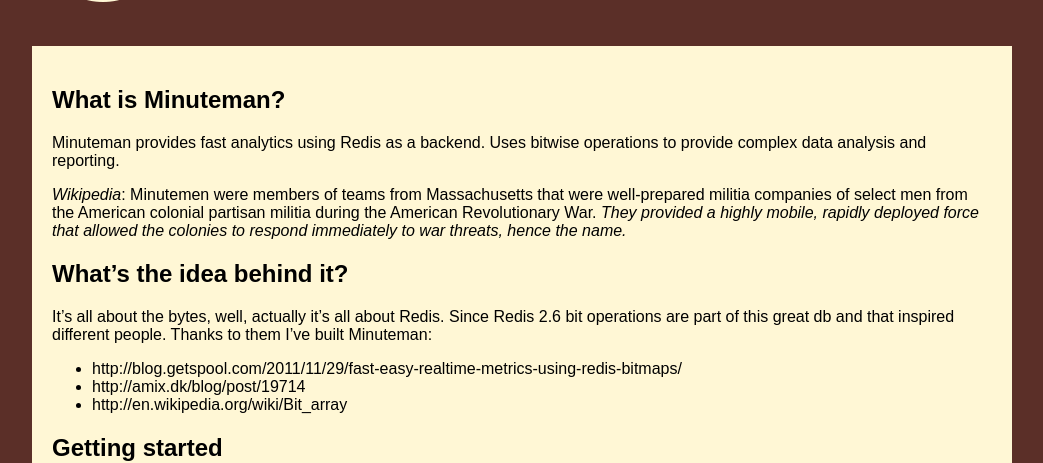
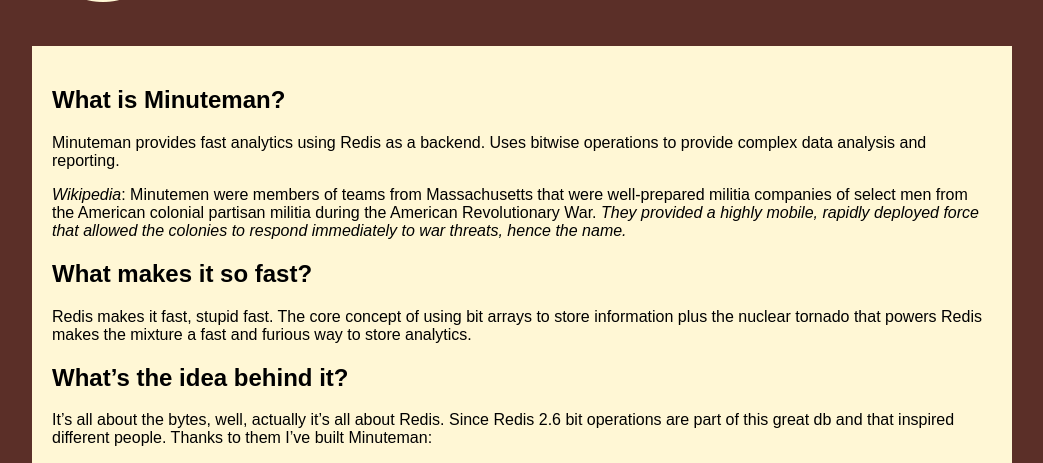
Before and after one commit to elcuervo/minuteman, a Jekyll site: the page built from index.md, in a window 1280 px wide and 1400 px high, scrolled down 190 px. Shown: the top 463 px of the window, without its empty margins (138-1181 px from the left). Built offline with Jekyll 4.4.1, drawn with Linux system fonts in a browser that asks for light colours; some web fonts are replaced; Markdown is read by kramdown in place of the engine named in the settings; some of the changed lines change nothing that is shown; some of the changed text lies outside the part shown.

Commit message:
Fixed links and more info added

```diff
--- a/index.md
+++ b/index.md
@@ -14,6 +14,11 @@
 deployed force that allowed the colonies to respond immediately to war threats,
 hence the name._
 
+## What makes it so fast?
+
+Redis makes it fast, stupid fast. The core concept of using bit arrays to store
+information plus the nuclear tornado that powers Redis makes the mixture a fast
+and furious way to store analytics.
 
 ## What's the idea behind it?
 
@@ -21,9 +26,9 @@
 Since Redis 2.6 bit operations are part of this great db and that inspired
 different people. Thanks to them I've built Minuteman:
 
-* http://blog.getspool.com/2011/11/29/fast-easy-realtime-metrics-using-redis-bitmaps/
-* http://amix.dk/blog/post/19714
-* http://en.wikipedia.org/wiki/Bit_array
+* [http://blog.getspool.com/2011/11/29/fast-easy-realtime-metrics-using-redis-bitmaps/](http://blog.getspool.com/2011/11/29/fast-easy-realtime-metrics-using-redis-bitmaps/)
+* [http://amix.dk/blog/post/19714](http://amix.dk/blog/post/19714)
+* [http://en.wikipedia.org/wiki/Bit_array](http://en.wikipedia.org/wiki/Bit_array)
 
 ## Getting started
 
@@ -51,32 +56,32 @@
 
 Having our users represented as marked bits gives us access to bit operations:
 
-### AND - `&`
+### AND: `&`
 
 <figure>
   <img src="img/bits/bitwise-and.png" alt="" />
   <figcaption> Now let's imagine our first bit array represents users who get an email invitation and the other set represents the users who bought our product. Then we can find out the intersection of them.  </figcaption>
 </figure>
 
-### OR - `|`
+### OR: `|`
 
 <figure>
   <img src="img/bits/bitwise-or.png" alt="" />
   <figcaption> We can imagine the same but joining two sets to do another operation afterwards </figcaption>
 </figure>
 
-### XOR - `^`
+### XOR: `^`
 
 <figure>
   <img src="img/bits/bitwise-xor.png" alt="" />
   <figcaption> The exclusive or aka XOR will behave like OR but ignoring the common bits.  </figcaption>
 </figure>
 
-### NOT - `~`
+### NOT: `~`
 
 <figure>
   <img src="img/bits/bitwise-not.png" alt="" />
   <figcaption> This will reverse the marked bits </figcaption>
 </figure>
 
-Pictures from <small>http://www.micahcarrick.com/tutorials/avr-microcontroller-tutorial/avr-c-programming.html</small>
+Pictures from <small><a href="http://www.micahcarrick.com/tutorials/avr-microcontroller-tutorial/avr-c-programming.html">http://www.micahcarrick.com/tutorials/avr-microcontroller-tutorial/avr-c-programming.html</a></small>
```
